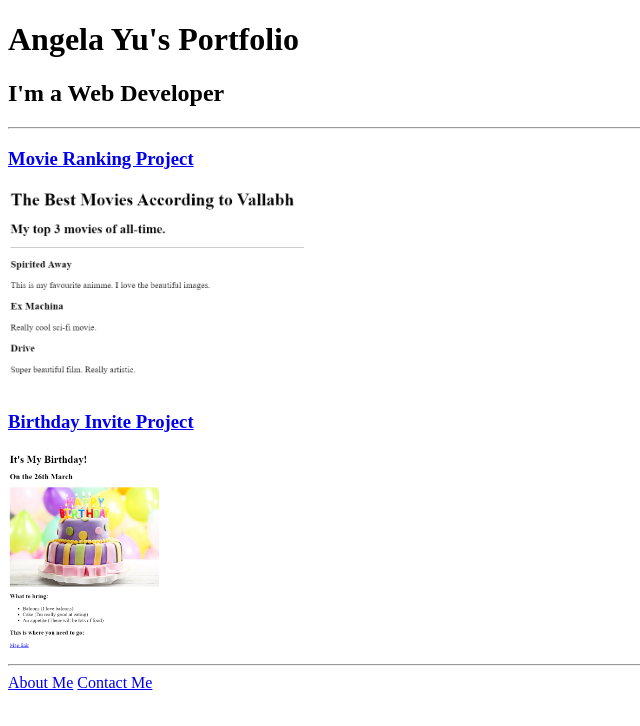
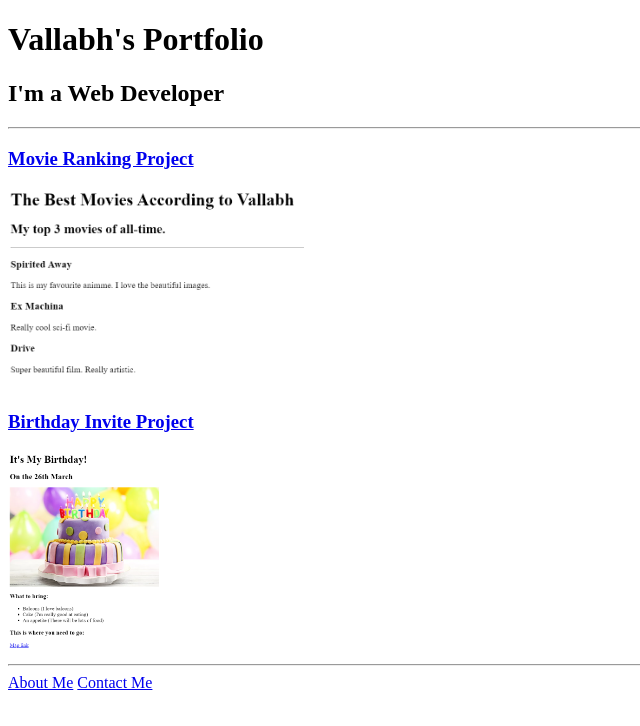
Before and after one commit to VallabhSG/html-portfolioo, a plain HTML site: page index.html in a window 1280 px wide. Shown: the whole page, without its empty margins (0-640 px from the left). Drawn offline with Linux system fonts and the light colour scheme.

Commit message:
Update index.html

```diff
--- a/index.html
+++ b/index.html
@@ -3,11 +3,11 @@
 
 <head>
   <meta charset="UTF-8">
-  <title>Angela's Portfolio</title>
+  <title>Vallabh's Portfolio</title>
 </head>
 
 <body>
-  <h1>Angela Yu's Portfolio</h1>
+  <h1>Vallabh's Portfolio</h1>
   <h2>I'm a Web Developer</h2>
   <hr />
   <h3><a href="./public/movie-ranking.html">Movie Ranking Project</a></h3>
```
